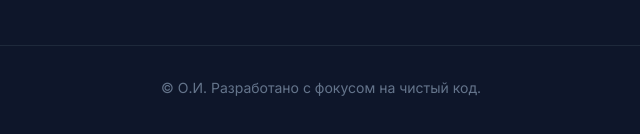
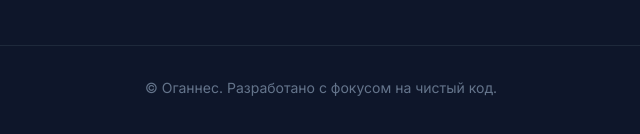
Before and after one commit to ocerikath/portfolio-site, a plain HTML site: page index.html in a window 1280 px wide. Shown: the part 6786-6920 px from the top of the page, 319-959 px from the left. Drawn offline with nearby package versions, Linux system fonts and the light colour scheme; files that its build step writes are made by us from their sources; files whose address does not match are found by name.

Commit message:
name fix

```diff
--- a/index.html
+++ b/index.html
@@ -5,7 +5,7 @@
 
     <meta charset="UTF-8">
     <meta name="viewport" content="width=device-width, initial-scale=1.0">
-    <title>О.И. | Python Developer & AI Automation Engineer</title>
+    <title>Оганнес | Python Developer & AI Automation Engineer</title>
 
     <!-- Google Fonts: Inter -->
     <link rel="preconnect" href="https://fonts.googleapis.com">
@@ -573,7 +573,7 @@
             </div>
 
             <div class="pt-8 border-t border-gray-800 text-center text-gray-500 text-sm">
-                &copy; О.И. Разработано с фокусом на чистый код.
+                &copy; Оганнес. Разработано с фокусом на чистый код.
             </div>
         </div>
     </footer>
```
